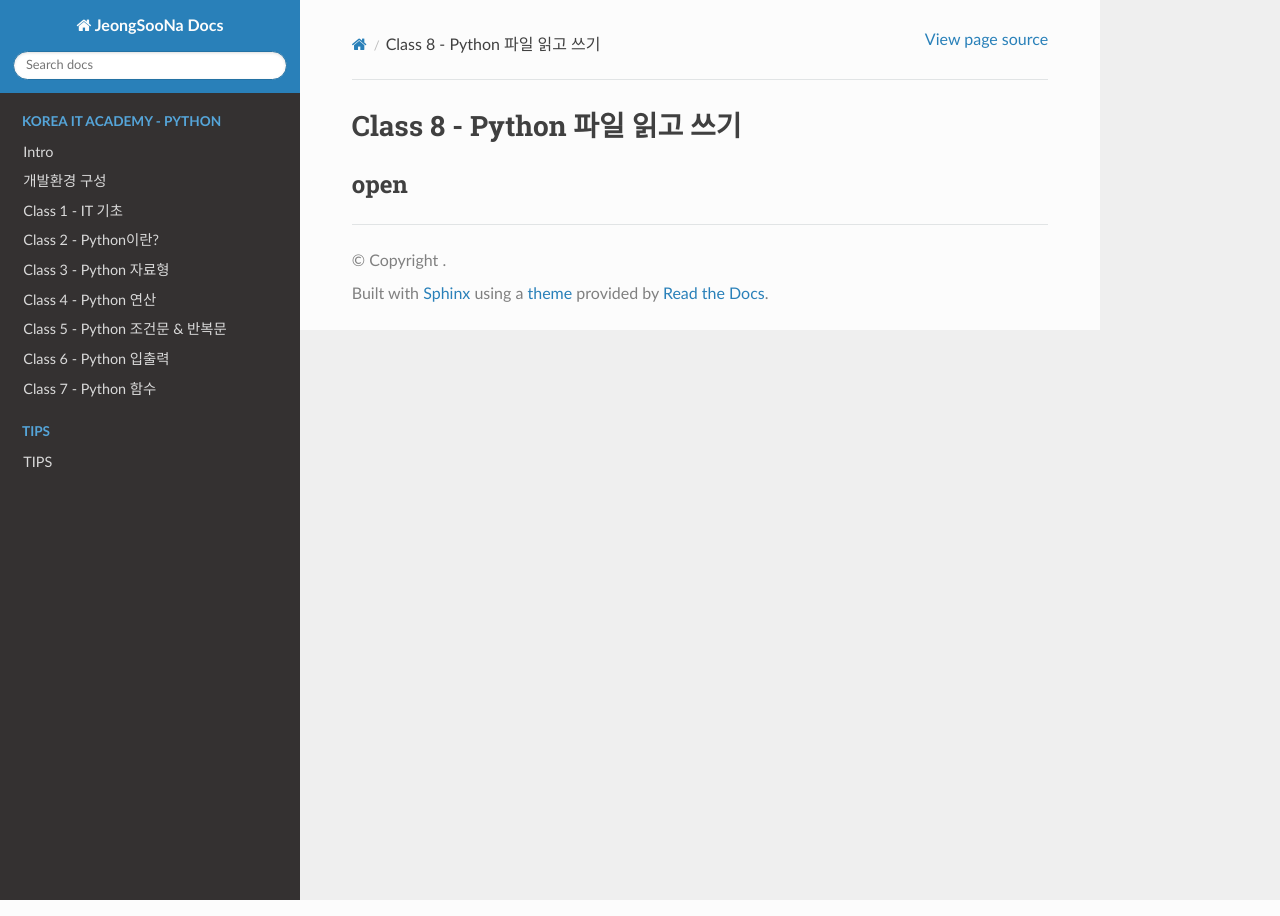
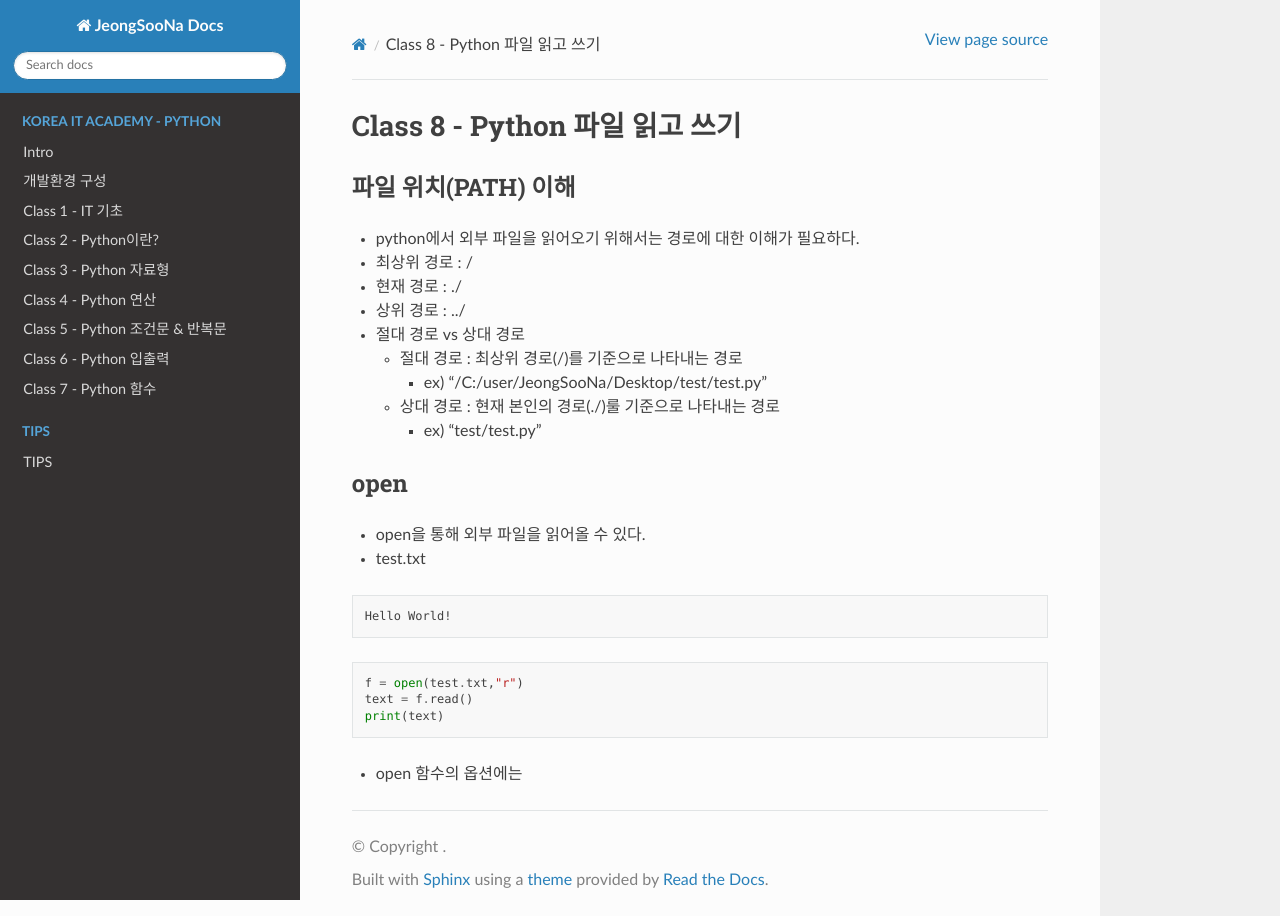
Before and after one commit to JeongSooNa/JeongSooNa-Docs, a Sphinx documentation site: the page built from docs/Korea_IT_Academy-Python/class_8.md, in a window 1280 px wide. Built offline with Sphinx 7.4.7 and the Read the Docs theme 3.1.0, drawn with Linux system fonts in a browser that asks for light colours.

Commit message:
udpate docs

````diff
--- a/docs/Korea_IT_Academy-Python/class_8.md
+++ b/docs/Korea_IT_Academy-Python/class_8.md
@@ -1,3 +1,26 @@
 # Class 8 - Python 파일 읽고 쓰기
 
+### 파일 위치(PATH) 이해
+- python에서 외부 파일을 읽어오기 위해서는 경로에 대한 이해가 필요하다.
+- 최상위 경로 : /
+- 현재 경로 : ./
+- 상위 경로 : ../
+- 절대 경로 vs 상대 경로
+    - 절대 경로 : 최상위 경로(/)를 기준으로 나타내는 경로
+        - ex) "/C:/user/JeongSooNa/Desktop/test/test.py"
+    - 상대 경로 : 현재 본인의 경로(./)룰 기준으로 나타내는 경로
+        - ex) "test/test.py"
+
 ### open
+- open을 통해 외부 파일을 읽어올 수 있다.
+- test.txt
+```txt
+Hello World!
+```
+```py
+f = open(test.txt,"r")
+text = f.read()
+print(text)
+```
+
+- open 함수의 옵션에는
````
Also changed, not shown: docs/Korea_IT_Academy-Python/class_10.md (+11 -0 lines), docs/Korea_IT_Academy-Python/class_11.md (+7 -0 lines).
